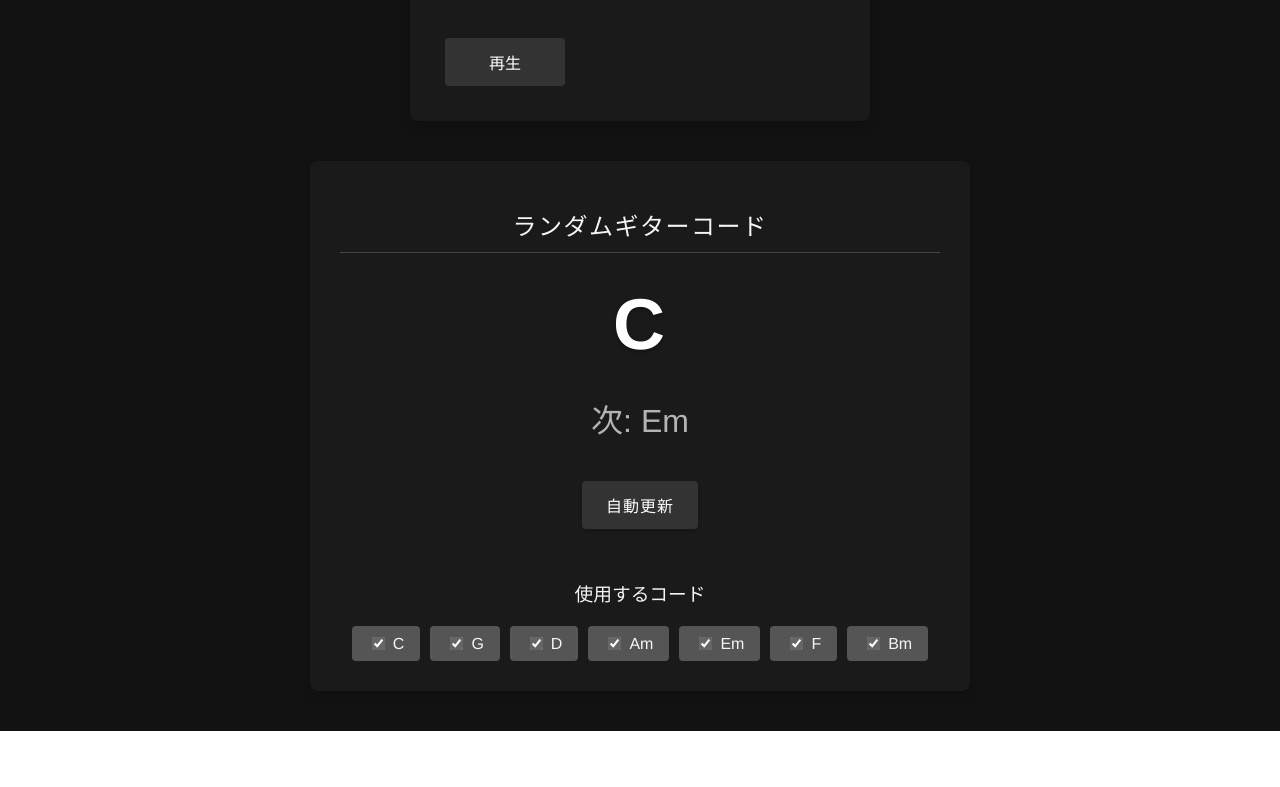
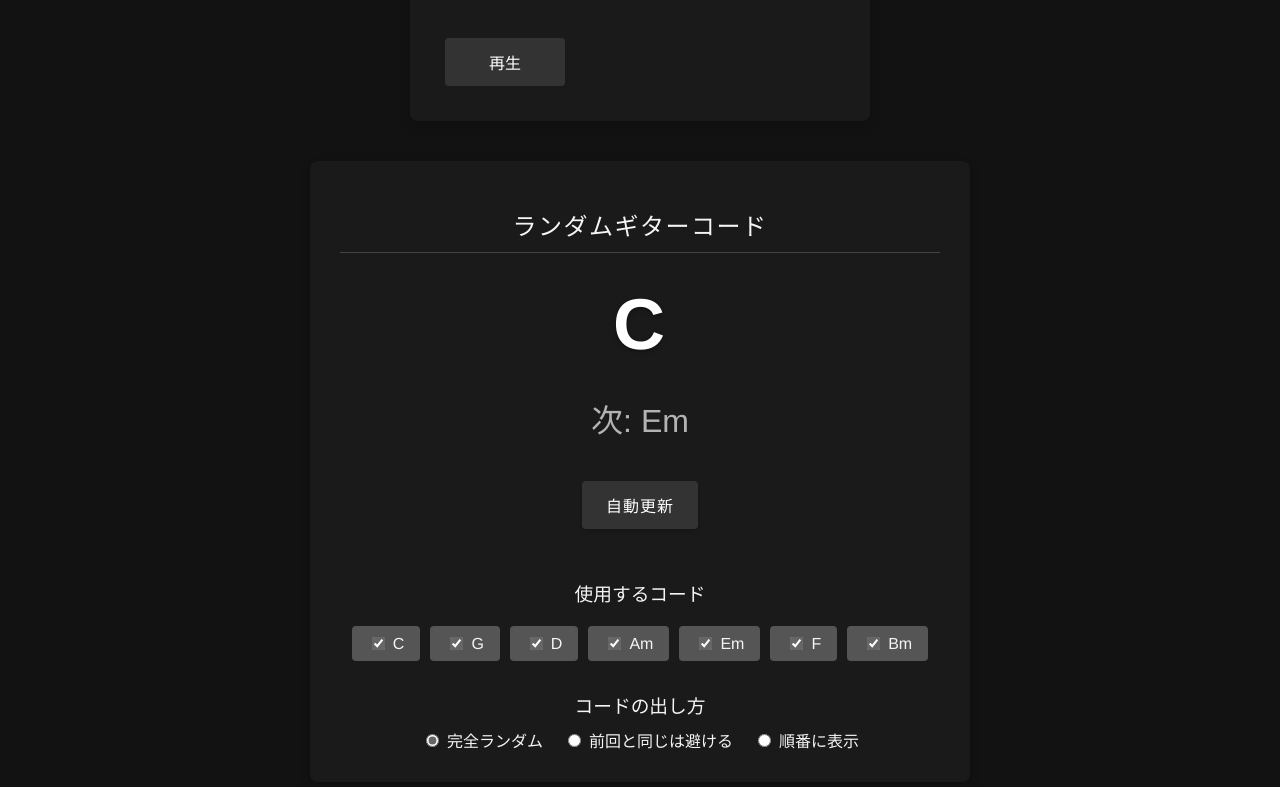
Before and after one commit to yoshii-hideaki/guitar_app, a React (Create React App) app: page / in a window 1280 px wide. Shown: the part 369-1156 px from the top of the page. Before the commit the page ends 1100 px from the top, so only its background shows below. Built offline with nearby package versions, Linux system fonts and the light colour scheme; no server answers.

Commit message:
add code order

```diff
--- a/src/components/chord_display.js
+++ b/src/components/chord_display.js
@@ -1,6 +1,6 @@
 "use client"
 
-import { useState, useEffect, useCallback } from "react"
+import { useState, useEffect, useCallback, useRef } from "react"
 import { useBpm } from "./BpmContext"
 
 const allChords = ["C", "G", "D", "Am", "Em", "F", "Bm"]
@@ -11,12 +11,34 @@ function ChordDisplay() {
   const [chord, setChord] = useState("C")
   const [nextChord, setNextChord] = useState("G")
   const [selectedChords, setSelectedChords] = useState([...allChords])
+  const indexRef = useRef(0)
+  const lastChordRef = useRef(null)
+  const [mode, setMode] = useState("random") // "random" | "noRepeat" | "sequential"
 
-  // getRandomChord を useCallback でメモ化
   const getRandomChord = useCallback(() => {
     if (selectedChords.length === 0) return "N/A"
-    return selectedChords[Math.floor(Math.random() * selectedChords.length)]
-  }, [selectedChords])
+
+    let chord = "N/A"
+
+    switch (mode) {
+      case "random":
+        chord = selectedChords[Math.floor(Math.random() * selectedChords.length)]
+        break
+      case "noRepeat":
+        do {
+          chord = selectedChords[Math.floor(Math.random() * selectedChords.length)]
+        } while (chord === lastChordRef.current && selectedChords.length > 1)
+        break
+      case "sequential":
+        chord = selectedChords[indexRef.current % selectedChords.length]
+        indexRef.current = indexRef.current + 1
+        break
+    }
+
+    lastChordRef.current = chord
+    return chord
+  }, [selectedChords, mode])
+
 
   useEffect(() => {
     if (!isPlaying) return
@@ -148,6 +170,42 @@ function ChordDisplay() {
           </label>
         ))}
       </div>
+      <div style={{ marginTop: "30px" }}>
+      <h3 style={{ fontWeight: "300", marginBottom: "10px" }}>コードの出し方</h3>
+      <label>
+        <input
+          type="radio"
+          name="mode"
+          value="random"
+          checked={mode === "random"}
+          onChange={() => setMode("random")}
+          style={checkboxStyle}
+        />
+        完全ランダム
+      </label>
+      <label style={{ marginLeft: "20px" }}>
+        <input
+          type="radio"
+          name="mode"
+          value="noRepeat"
+          checked={mode === "noRepeat"}
+          onChange={() => setMode("noRepeat")}
+          style={checkboxStyle}
+        />
+        前回と同じは避ける
+      </label>
+      <label style={{ marginLeft: "20px" }}>
+        <input
+          type="radio"
+          name="mode"
+          value="sequential"
+          checked={mode === "sequential"}
+          onChange={() => setMode("sequential")}
+          style={checkboxStyle}
+        />
+        順番に表示
+      </label>
+    </div>
     </div>
   )
 }
```
